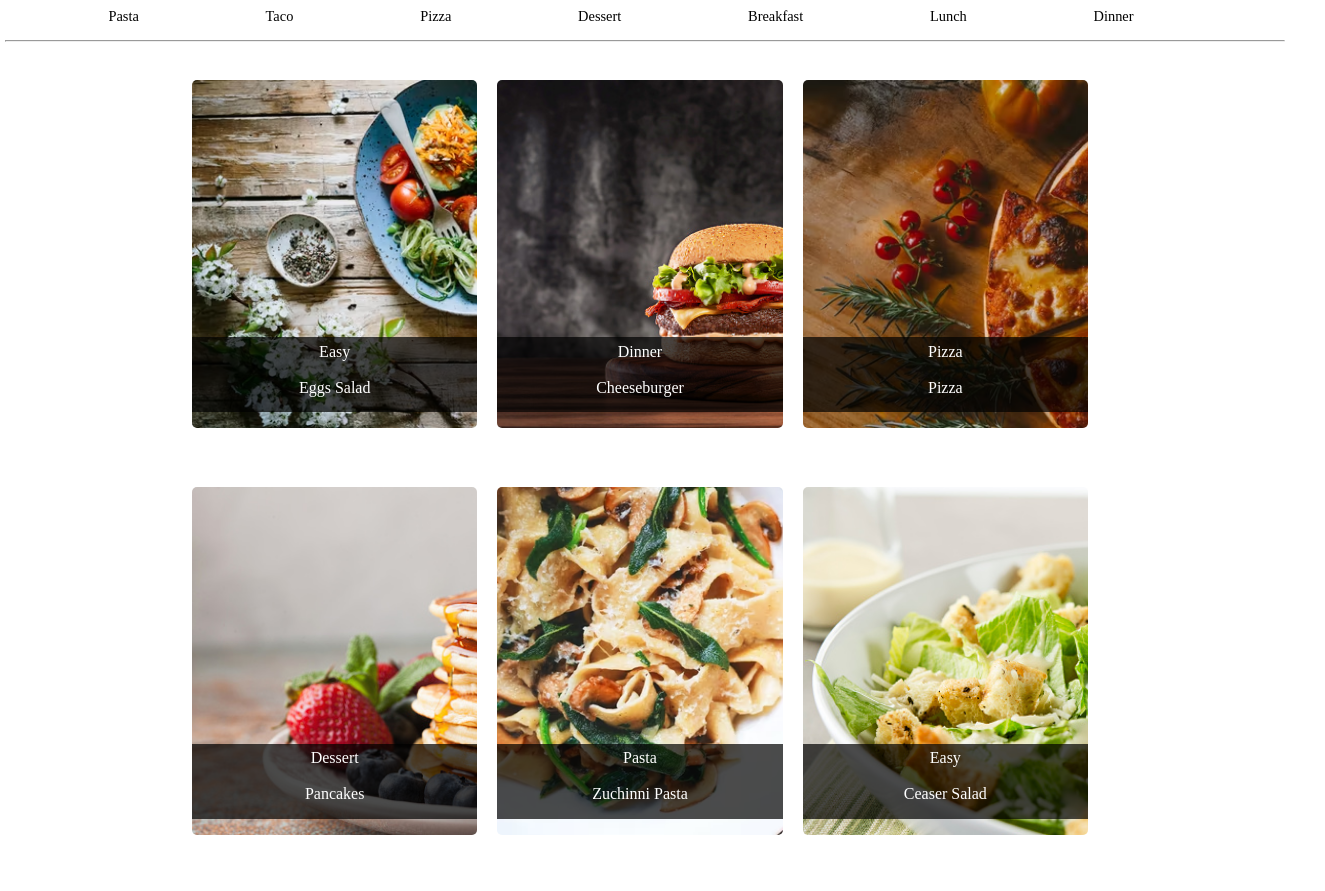
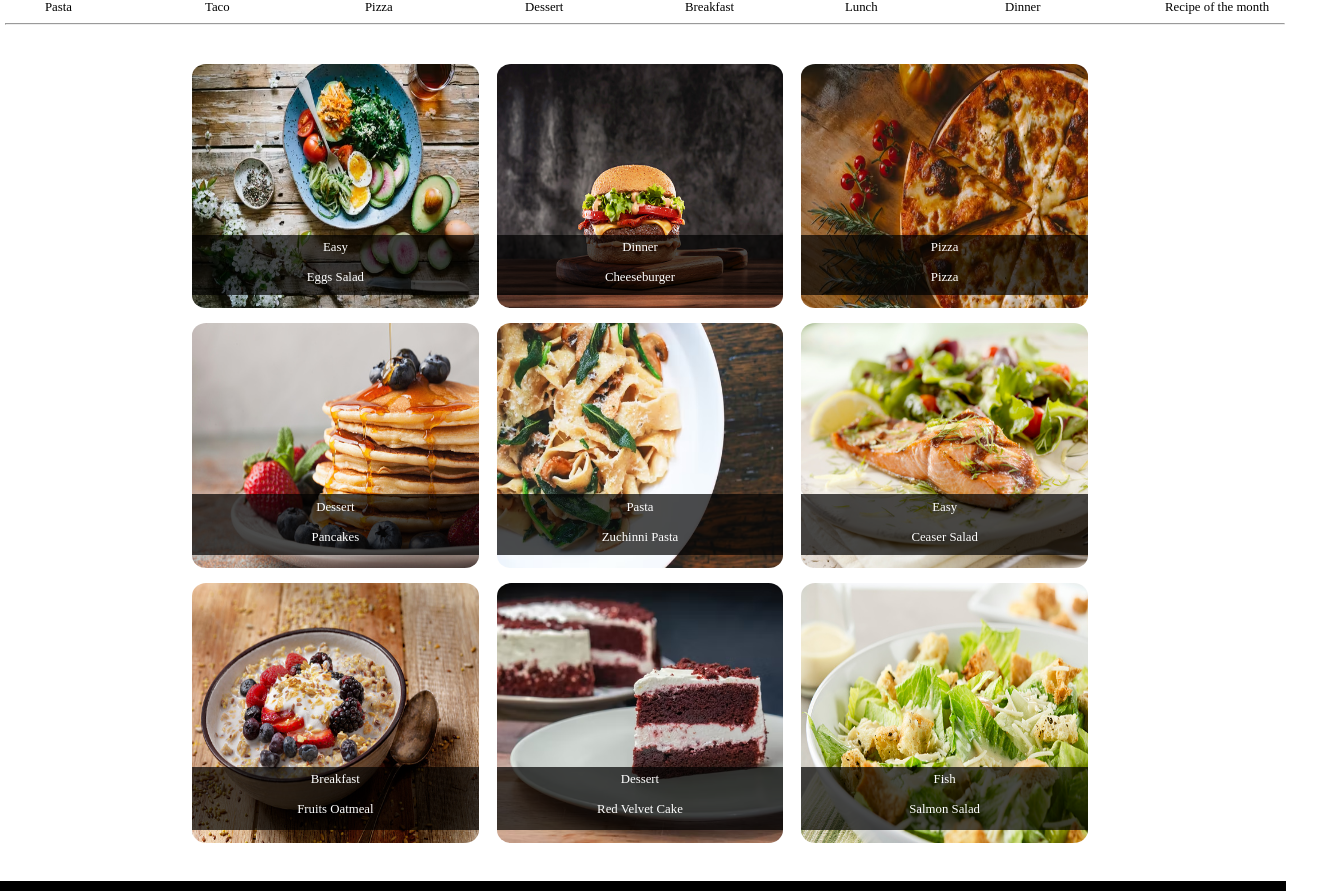
Before and after one commit to TamaraZolnajic/FE16-CR2-TamaraZolnajic, a plain HTML site: page index.html in a window 1280 px wide. Shown: the part 71-962 px from the top of the page, 1325 px wide, since content can reach past the window. Drawn offline with Linux system fonts and the light colour scheme.

Commit message:
media queries done

```diff
--- a/index.html
+++ b/index.html
@@ -42,36 +42,49 @@
                 <li class="nav-list-item item-7">
                     <a class="bottom-nav-link" href="">Dinner</a>
                 </li>
+                <li class="nav-list-item item-8">
+                    <a class="bottom-nav-link" href="">Recipe of the month</a>
+                </li>
             </ul>
         </div><hr id="nav-hr">
     </nav>
+
     <div class="container">
-        <div class="grid-items grid-item1">
+        <div class="grid-item">
+            <img src="pics/eggs-salad.avif" alt="">
             <p class="card-food">Easy <br><br> Eggs Salad</p>
         </div>
-        <div class="grid-items grid-item2">
+        <div class="grid-item">
+            <img src="pics/cheeseburger.jpg" alt="">
             <p class="card-food">Dinner <br><br> Cheeseburger</p>
         </div>
-        <div class="grid-items grid-item3">
+        <div class="grid-item">
+            <img src="pics/pizza.avif" alt="">
             <p class="card-food">Pizza <br><br> Pizza</p>
         </div>
-        <div class="grid-items grid-item4">
+        <div class="grid-item">
+            <img src="pics/pancakes.jpg" alt="">
             <p class="card-food">Dessert <br><br>Pancakes</p>
         </div>
-        <div class="grid-items grid-item5">
+        <div class="grid-item">
+            <img src="pics/pasta.avif" alt="">
             <p class="card-food">Pasta <br><br>Zuchinni Pasta</p>
         </div>
-        <div class="grid-items grid-item6">
+        <div class="grid-item">
+            <img src="pics/fish.jpg" alt="">
             <p class="card-food">Easy <br><br> Ceaser Salad</p>
         </div>
-        <div class="grid-items grid-item7">
+        <div class="grid-item">
+            <img src="pics/oatmeal.jpg" alt="">
             <p class="card-food">Breakfast <br><br>Fruits Oatmeal</p>
         </div>
-        <div class="grid-items grid-item8">
+        <div class="grid-item">
+            <img src="pics/red-velvet.avif" alt="">
             <p class="card-food">Dessert <br><br>Red Velvet Cake</p>
         </div>
-        <div class="grid-items grid-item9">
-            <p class="card-food">Fish <br><br>Lachs Salad</p>
+        <div class="grid-item">
+            <img src="pics/ceaser.jpg" alt="">
+            <p class="card-food">Fish <br><br>Salmon Salad</p>
         </div>
     </div>
     <footer>
--- a/style.css
+++ b/style.css
@@ -1,33 +1,34 @@
 @import url('https://fonts.googleapis.com/css2?family=Great+Vibes&display=swap');
-
+/*font sizes are in view-ports for the responsive text in media query*/
 body{
     width: 100%;
     height: 100%;
     margin: 0;
     padding:0;
 }
+
 .form-search{
     padding: 0;
-    margin: 0;
+
 }
 .text{
     width: 60%;
     padding: 5px;
     text-align: center;
     font-family: inherit;
-    font-size: 100%;
+    font-size: 1vw;
     border: none;
 }
 .magnifier{
     width: 1%;
     height: 2%;
     position: absolute;
-    margin-top: 7px;
-    margin-left: 7px;
+    margin-top: 1%;
+    margin-left: 1%;
 }
 .logo{
     font-family: 'Great Vibes', cursive;
-    font-size: 250%;
+    font-size: 3vw;
 }
 
 .top-nav .search {
@@ -39,7 +40,6 @@ body{
     width: 100%;
     height: 20%;
     padding: 5px;
-
 }
 .top-nav{
     width: 100%;
@@ -54,11 +54,14 @@ body{
     margin: 0;
 }
 .nav-list {
-    width: 90%;
-    display: flex;
+    width: 100%;
+    display: grid;
     list-style: none;
-    justify-content: space-around;
-    font-size: 90%;
+    justify-content: center;
+    font-size: 1vw;
+    grid-template-columns: repeat(8, 1fr);
+    margin: auto;
+    padding: auto;
 }
 .nav-list-item:hover{
     font-size: 110%;
@@ -71,11 +74,25 @@ body{
     margin:2% auto 3% auto;
     text-align: center;
     width: 70%;
-    height:150vh;
+    height:100%;
     display: grid;
-    grid-gap: 20px;
+    grid-gap: 2%;
     grid-template-columns: repeat(3, 1fr);
     grid-template-rows: repeat(3, 1fr);
+}
+img{
+    width: 100%;
+    height: 100%;
+    border-radius: 5%;
+}
+.grid-item{
+    position: relative;
+}
+.grid-item:hover{
+    width: 90%;
+    height: 80%;
+    margin: 5%;
+    cursor: pointer;
 }
 .card-food{
     background-color:black;
@@ -87,111 +104,8 @@ body{
     width: 100%;
     height: 20%;
     padding-top:2% ;
-}
-.grid-items{
-    position: relative;
-    border-radius: 5px;
-    height: 90%;
-}
-
-.grid-item1{
-    background-image: url(pics/eggs-salad.avif);
-    background-repeat: no-repeat;
-    background-size:cover;
-}
-.grid-item1:hover{
-    width: 90%;
-    height: 80%;
-    margin: 5%;
-    cursor: pointer;
-}
-.grid-item2{
-    background-image: url(pics/cheeseburger.jpg);
-    background-repeat: no-repeat;
-    background-size:cover;
-}
-.grid-item2:hover{
-    width: 90%;
-    height: 80%;
-    margin: 5%;
-    cursor: pointer;
-}
-.grid-item3{
-    background-image: url(pics/pizza.avif);
-    background-repeat: no-repeat;
-    background-size:cover;
-}
-.grid-item3:hover{
-    width: 90%;
-    height: 80%;
-    margin: 5%;
-    cursor: pointer;
-}
-.grid-item4{
-    background-image: url(pics/pancakes.jpg);
-    background-repeat: no-repeat;
-    background-size:cover;
-}
-.grid-item4:hover{
-    width: 90%;
-    height: 80%;
-    margin: 5%;
-    cursor: pointer;
-}
-.grid-item5{
-    background-image: url(pics/pasta.avif);
-    background-repeat: no-repeat;
-    background-size:cover;
-}
-.grid-item5:hover{
-    width: 90%;
-    height: 80%;
-    margin: 5%;
-    cursor: pointer;
-}
-.grid-item6{
-    background-image: url(pics/ceaser.jpg);
-    background-repeat: no-repeat;
-    background-size:cover;
-}
-.grid-item6:hover{
-    width: 90%;
-    height: 80%;
-    margin: 5%;
-    cursor: pointer;
-}
-.grid-item7{
-    background-image: url(pics/oatmeal.jpg);
-    background-repeat: no-repeat;
-    background-size:cover;
-}
-.grid-item7:hover{
-    width: 90%;
-    height: 80%;
-    margin: 5%;
-    cursor: pointer;
-}
-.grid-item8{
-    background-image: url(pics/red-velvet.avif);
-    background-repeat: no-repeat;
-    background-size:cover;
-}
-.grid-item8:hover{
-    width: 90%;
-    height: 80%;
-    margin: 5%;
-    cursor: pointer;
-}
-.grid-item9{
-    background-image: url(pics/fish.jpg);
-    background-repeat: no-repeat;
-    background-size:cover;
-}
-.grid-item9:hover{
-    width: 90%;
-    height: 80%;
-    margin: 5%;
-    cursor: pointer;
+    padding-bottom:2%;
+    font-size: 1vw;
 }
 footer{
     background-color: black;
@@ -199,6 +113,7 @@ footer{
     width: 100%;
     padding: 3px;
     text-align: center;
+    font-size: 1vw;
 }
 .footer-nav-list {
     width: 90%;
@@ -240,15 +155,31 @@ footer{
     padding: 0;
     margin: 5px;
 }
+@media screen and (min-width: 1201px) {
+	.container {
+		grid-template-columns: repeat(3,1fr);
+		grid-template-rows: repeat(3,1fr);
+	}
+}
 @media screen and (max-width: 480px) {
     .container {
-        grid-template-columns: repeat (1, 1fr) ;
-        grid-template-rows: repeat (9, 1fr);
+        grid-template-columns: repeat(1, 1fr);
+        grid-template-rows: repeat(9, 1fr);
+    }
+    .card-food {
+        font-size: 2vw;
+    }
+    .nav-list{
+        width: 100%;
+        margin: auto;
+        grid-template-rows: repeat(2, 1fr);
+        grid-template-columns: repeat(4, 1fr) ;
     }
 }
-@media screen and (min-width: 481px) and (max-width: 768px) {
+@media screen and (min-width: 481px) and (max-width: 1200px) {
     .container {
-        grid-template-columns: repeat (2, 1fr) ;
-        grid-template-rows: repeat (5, 1fr);
+        grid-template-columns: repeat(2, 1fr) ;
+        grid-template-rows: repeat(5, 1fr);
+        margin:3% auto 3% auto;
     }
 }
```
